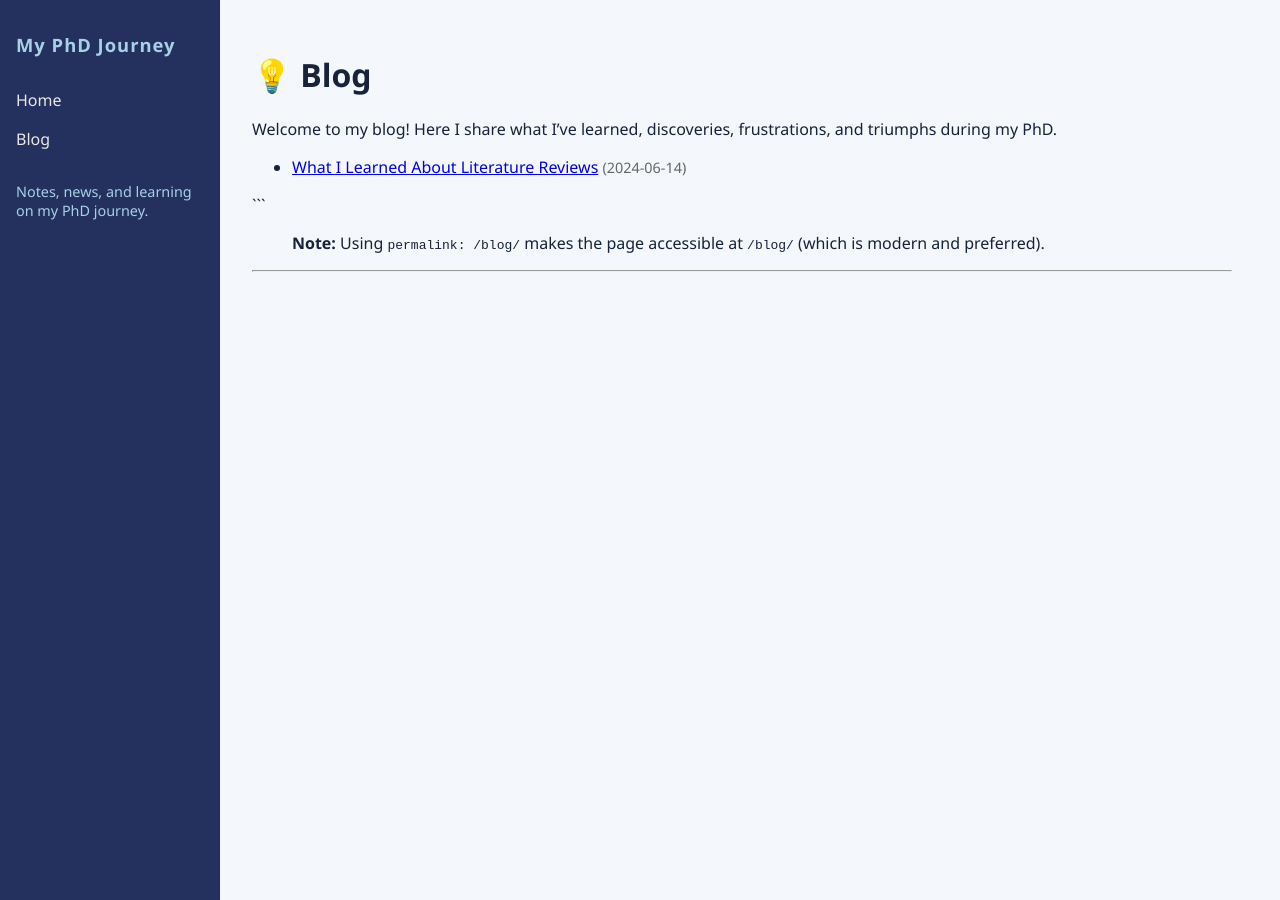
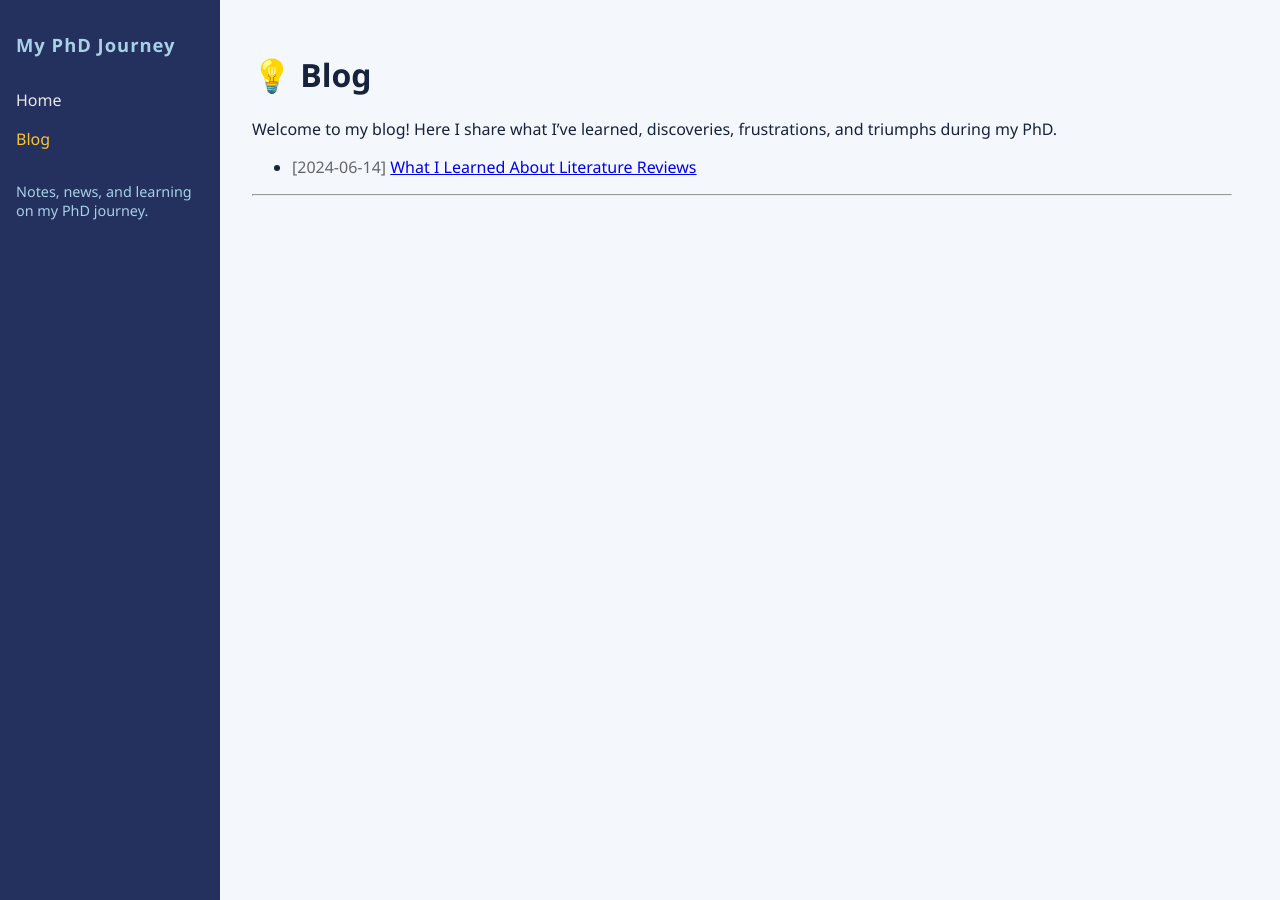
Before and after one commit to arturombug/arturombug.github.io, a Jekyll site: the page built from blog.md, in a window 1280 px wide. Built offline with Jekyll 4.4.1, drawn with Linux system fonts in a browser that asks for light colours.

Commit message:
solve blog link and add news

````diff
--- a/_includes/sidebar.html
+++ b/_includes/sidebar.html
@@ -2,7 +2,7 @@
   <h1>{{ site.title }}</h1>
   <nav>
     <a href="/" {% if page.url == "/" %}class="active"{% endif %}>Home</a>
-    <a href="/blog.html" {% if page.url == "/blog.html" %}class="active"{% endif %}>Blog</a>
+    <a href="/blog/" {% if page.url == "/blog/" %}class="active"{% endif %}>Blog</a>
     <!-- Add more links below as you create more pages! -->
   </nav>
   <div style="margin-top:2rem; font-size:0.9em; color:#a8d0e6">{{ site.description }}</div>
--- a/blog.md
+++ b/blog.md
@@ -11,12 +11,10 @@ Welcome to my blog! Here I share what I've learned, discoveries, frustrations, a
 <ul class="blog-list">
   {% for post in site.posts %}
     <li>
-      <a href="{{ post.url }}">{{ post.title }}</a>
-      <span style="color:#666;font-size:0.9em">({{ post.date | date: "%Y-%m-%d" }})</span>
+        <span style="color:#666">[{{ post.date | date: "%Y-%m-%d" }}]</span>
+        <a href="{{ post.url }}">{{ post.title }}</a>
     </li>
   {% endfor %}
 </ul>
-```
-> **Note:** Using `permalink: /blog/` makes the page accessible at `/blog/` (which is modern and preferred).
 
 ---
````
Also changed, not shown: index.md (+7 -9 lines).
